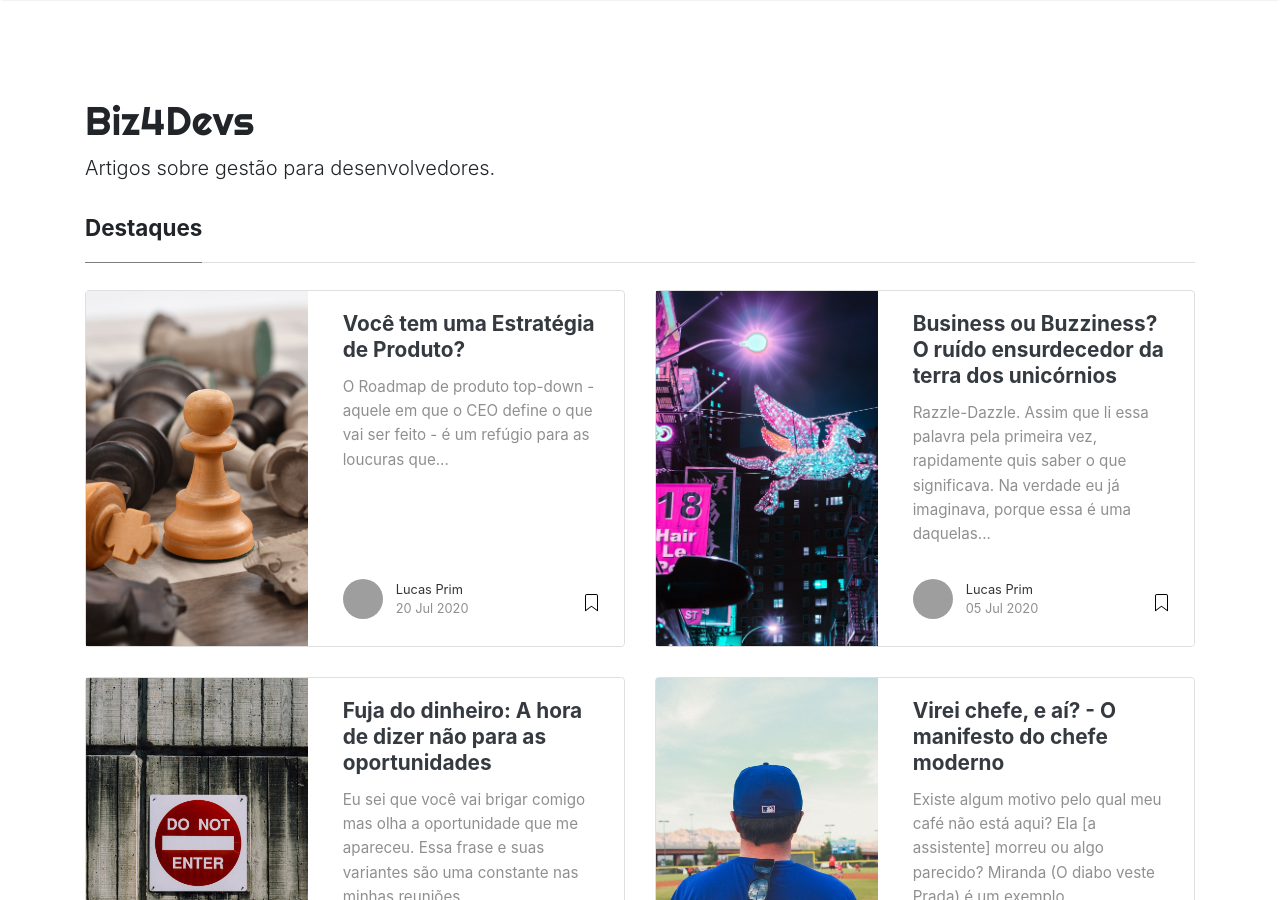
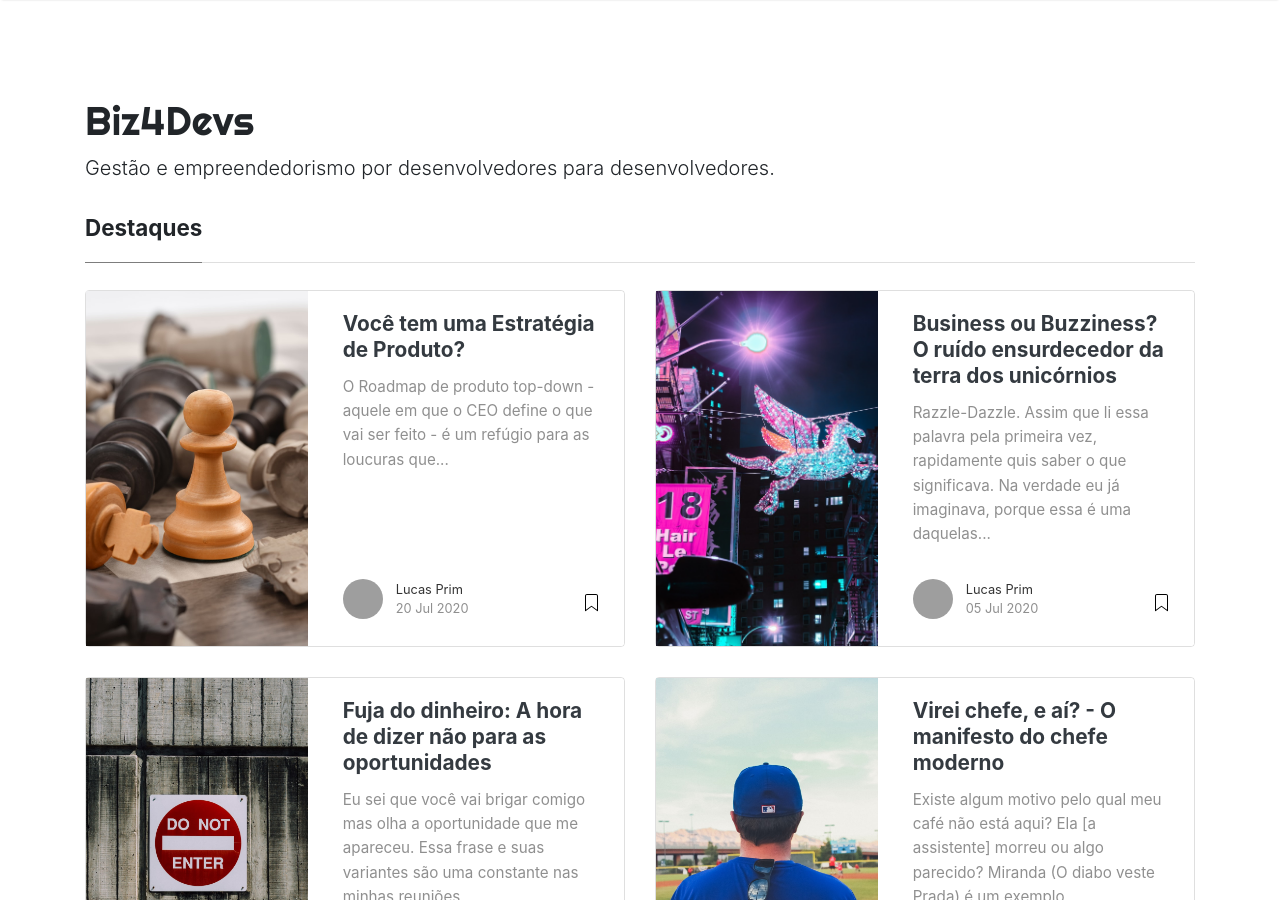
Before and after one commit to lucasprim/biz4devs, a Jekyll site: the page built from index.html, in a window 1280 px wide and 900 px high. Built offline with Jekyll 4.4.1, drawn with Linux system fonts in a browser that asks for light colours; nearby versions of some CDN libraries; the list of posts is cut into pages by our own code; grey boxes are pictures that could not be loaded.

Commit message:
Changed tagline since we're going multi-authors :)

```diff
--- a/_config.yml
+++ b/_config.yml
@@ -3,7 +3,7 @@ name: Biz4Devs
 title: Biz4Devs
 email: biz4devs@gmail.com
 description: >-
-  Artigos sobre gestão para desenvolvedores.
+  Gestão e empreendedorismo por desenvolvedores para desenvolvedores.
 url: https://www.biz4devs.com
 baseurl:
 twitter_username: biz4devs
```
